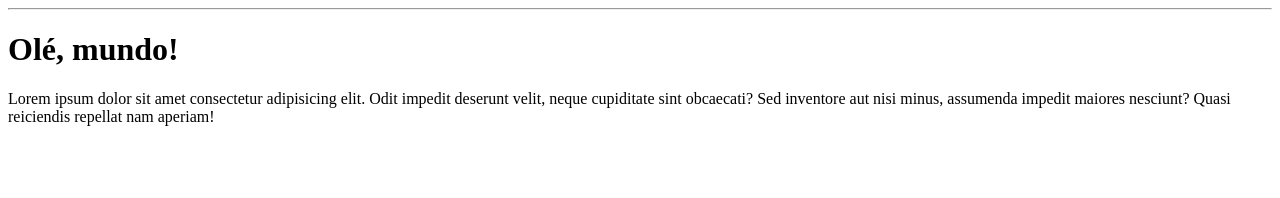
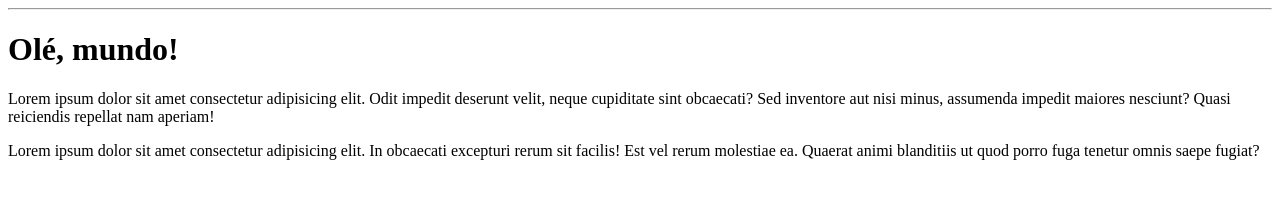
Before and after one commit to JonataFSantos/Ola-Mundo, a plain HTML site: page Site exemplo/index.html in a window 1280 px wide. Drawn offline with Linux system fonts and the light colour scheme.

Commit message:
Mudança

```diff
--- a/Site exemplo/index.html
+++ b/Site exemplo/index.html
@@ -9,6 +9,6 @@
 <body>
     <h1>Olé, mundo!</h1>
     <p>Lorem ipsum dolor sit amet consectetur adipisicing elit. Odit impedit deserunt velit, neque cupiditate sint obcaecati? Sed inventore aut nisi minus, assumenda impedit maiores nesciunt? Quasi reiciendis repellat nam aperiam!</p>
-
+    <p>Lorem ipsum dolor sit amet consectetur adipisicing elit. In obcaecati excepturi rerum sit facilis! Est vel rerum molestiae ea. Quaerat animi blanditiis ut quod porro fuga tenetur omnis saepe fugiat?</p>
 </body>
 </html>
```
